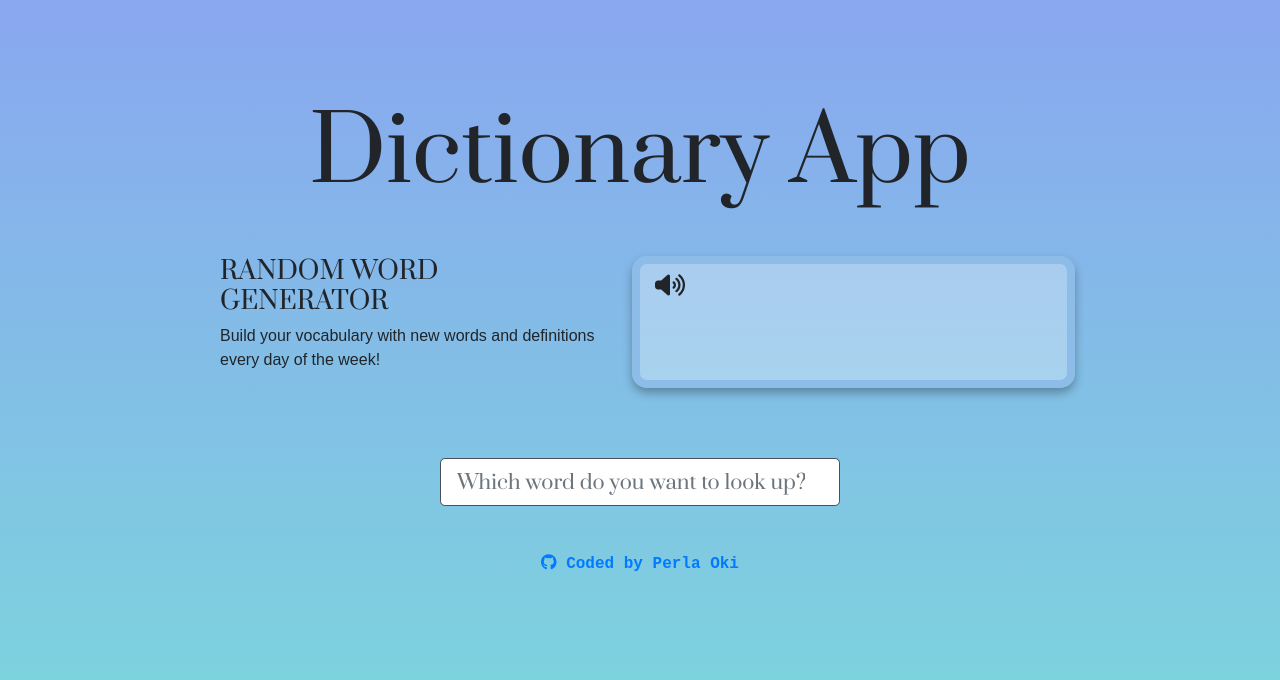
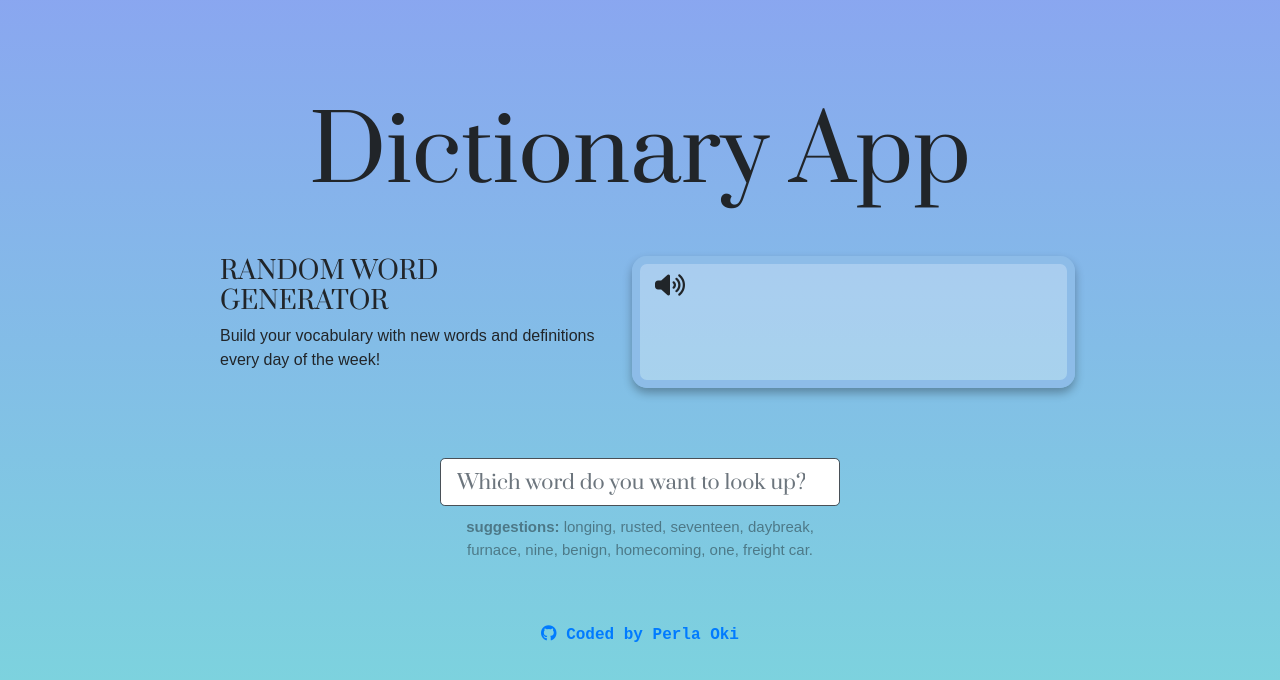
Before and after one commit to P0KiD0Ki/SheCodes-Dictionary-Project, a React (Create React App) app: page / in a window 1280 px wide. Shown: the top 680 px of the page. Built offline with nearby package versions, Linux system fonts and the light colour scheme; no server answers.

Commit message:
added easter egg and styling

```diff
--- a/src/Dictionary.css
+++ b/src/Dictionary.css
@@ -17,6 +17,12 @@ body {
   text-align: center;
 }
 
+p.easter-egg{
+  color: rgba(0, 0, 0, 0.4);
+    font-family: 'Montserrat', sans-serif;
+    padding: 10px 0px 0px 0px;
+    font-size: 15px;
+}
 .textbox {
   max-width: 400px;
   margin: 0px;
--- a/src/Dictionary.js
+++ b/src/Dictionary.js
@@ -40,9 +40,13 @@ export default function Dictionary() {
               className="textbox"
               onChange={handleSubmit}
             />
+            <p className="easter-egg">
+              <strong>suggestions:</strong> longing, rusted, seventeen, daybreak,<br />furnace, nine, benign, homecoming, one, freight car.
+            </p>
           </Form.Group>
         </form>
       </div>
+
       <Results results={results} />
     </div>
   );
```
